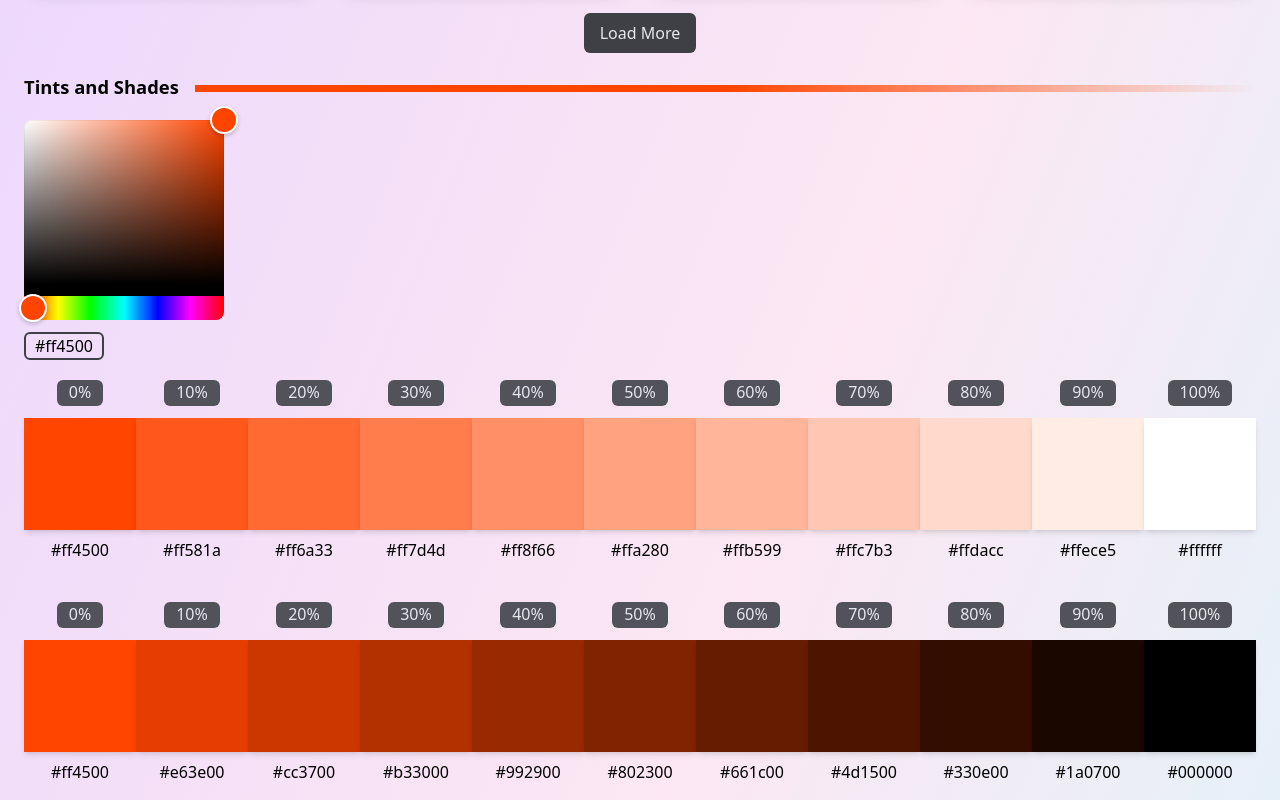
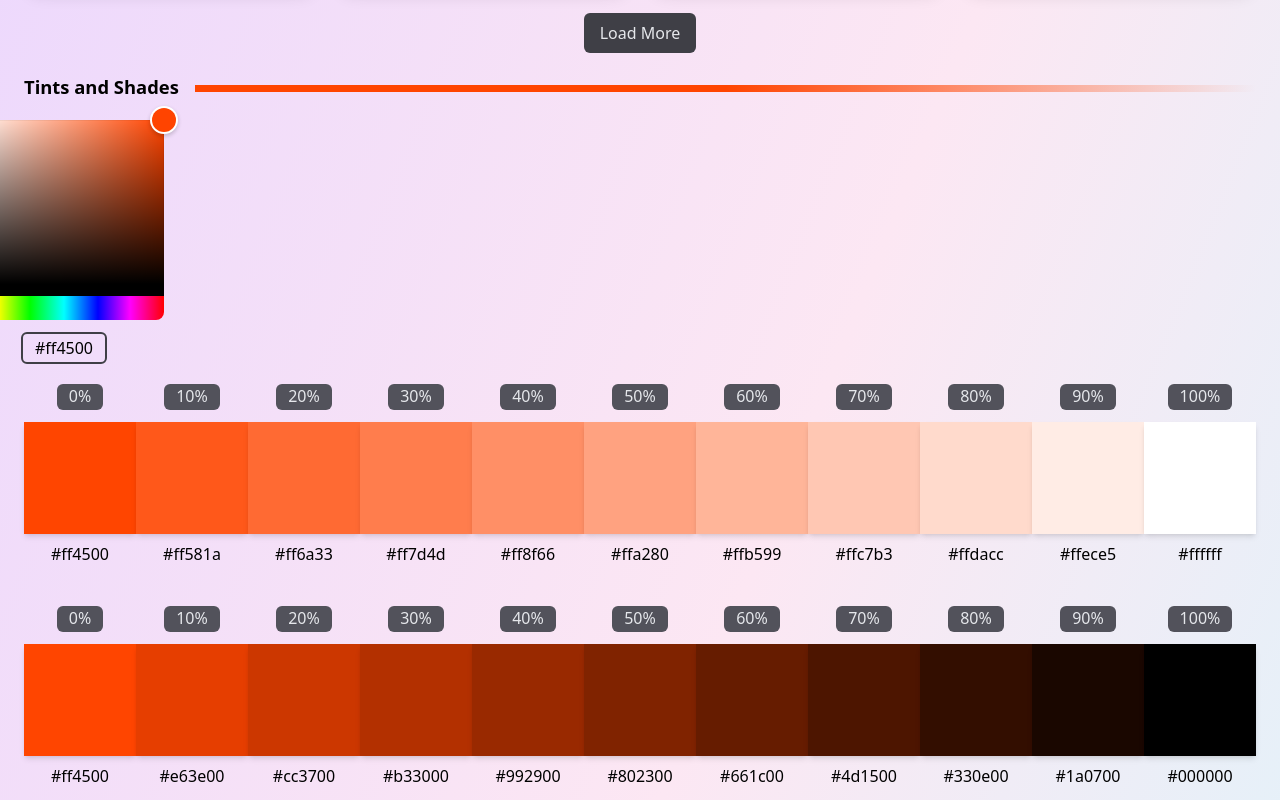
Before and after one commit to sina-byn/all-things-colors, a Next.js app: page / in a window 1280 px wide. Shown: the part 740-1540 px from the top of the page. Built offline with nearby package versions, Linux system fonts and the light colour scheme.

Commit message:
color picker label fixed

```diff
--- a/components/ColorInput.tsx
+++ b/components/ColorInput.tsx
@@ -19,12 +19,12 @@ const ColorInput: FC<ColorInputProps> = ({ value, setValue }) => {
   const changeHandler = (color: string) => setValue(color);
 
   return (
-    <div className='color-input w-[80px] flex flex-col gap-y-3 my-5'>
+    <div className='color-input w-[80px] flex flex-col items-center gap-y-3 my-5'>
       <HexColorPicker color={value} onChange={changeHandler} />
       <Button
         data-value={value}
         data-message={readMessage('message.notifs.color')}
-        className='border-2 border-zinc-700'
+        className='border-2 border-zinc-700 px-3 py-0.5'
       >
         {value}
       </Button>
```
